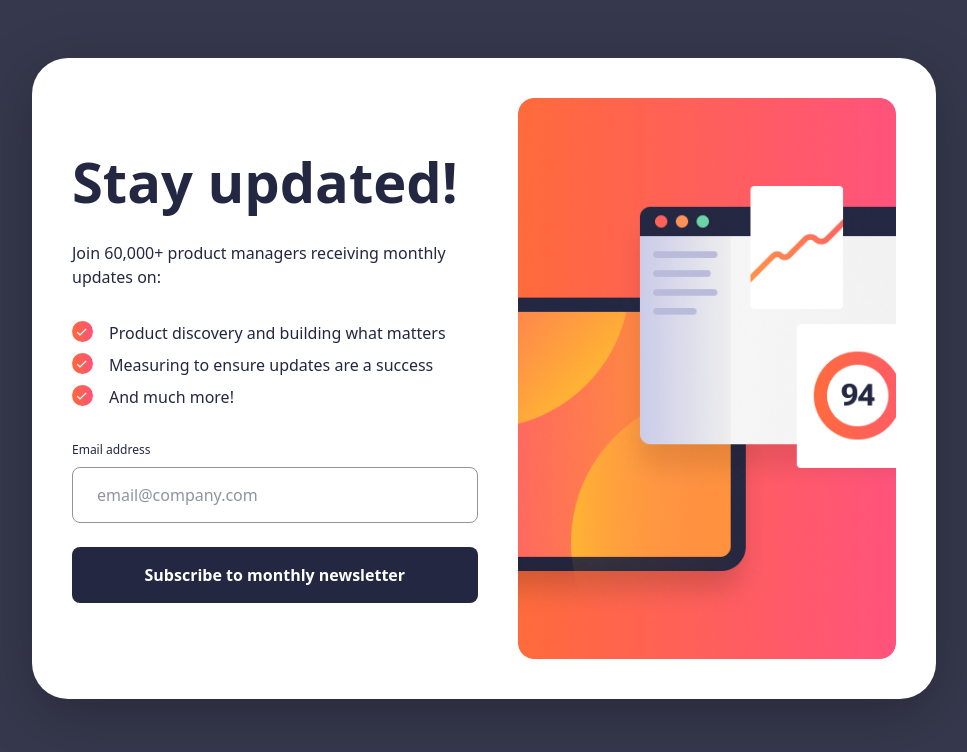
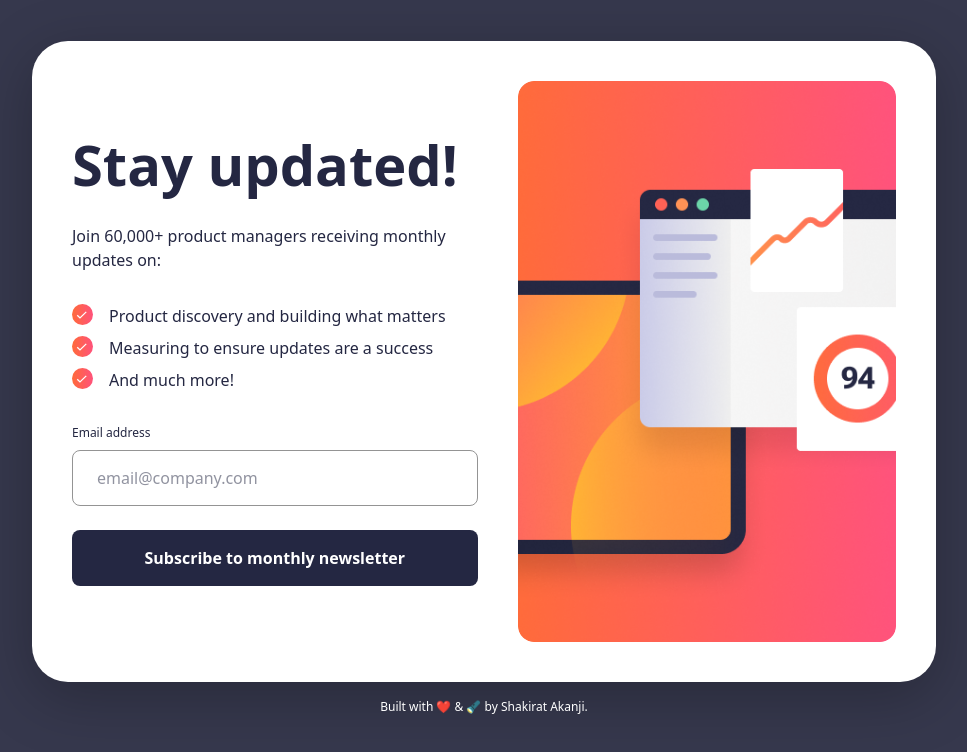
Before and after one commit to Anikhe00/Newsletter-Form, a React (Vite) app: page / in a window 1280 px wide. Shown: the top 752 px of the page, without its empty margins (156-1123 px from the left). Built offline with nearby package versions, Linux system fonts and the light colour scheme.

Commit message:
Add a tribute to myself

```diff
--- a/src/App.jsx
+++ b/src/App.jsx
@@ -33,7 +33,7 @@ export default function App() {
   }
 
   return (
-    <main className="w-full h-dvh md:min-h-dvh lg:min-h-dvh flex pb-[2.75rem] items-center flex-col lg:justify-center md:justify-center lg:bg-blue-700 md:bg-blue-700 bg-white">
+    <main className="w-full h-dvh md:min-h-dvh lg:min-h-dvh flex pb-[2.75rem] items-center flex-col lg:justify-center md:justify-center lg:bg-blue-700 md:bg-blue-700 gap-[1rem] bg-white">
       {isSubscribed === false ? (
         <NewsletterForm
           onChange={handleChange}
@@ -45,6 +45,11 @@ export default function App() {
       ) : (
         <Modal value={isValue} onDismiss={handleDismiss} />
       )}
+
+      <p className="text-[0.75rem] font-medium leading-[150%] text-center md:text-white lg:text-white text-blue-800 ">
+        Built with ❤️ & 🔦 by{" "}
+        <a href="https://github.com/Anikhe00">Shakirat Akanji</a>.
+      </p>
     </main>
   );
 }
```
